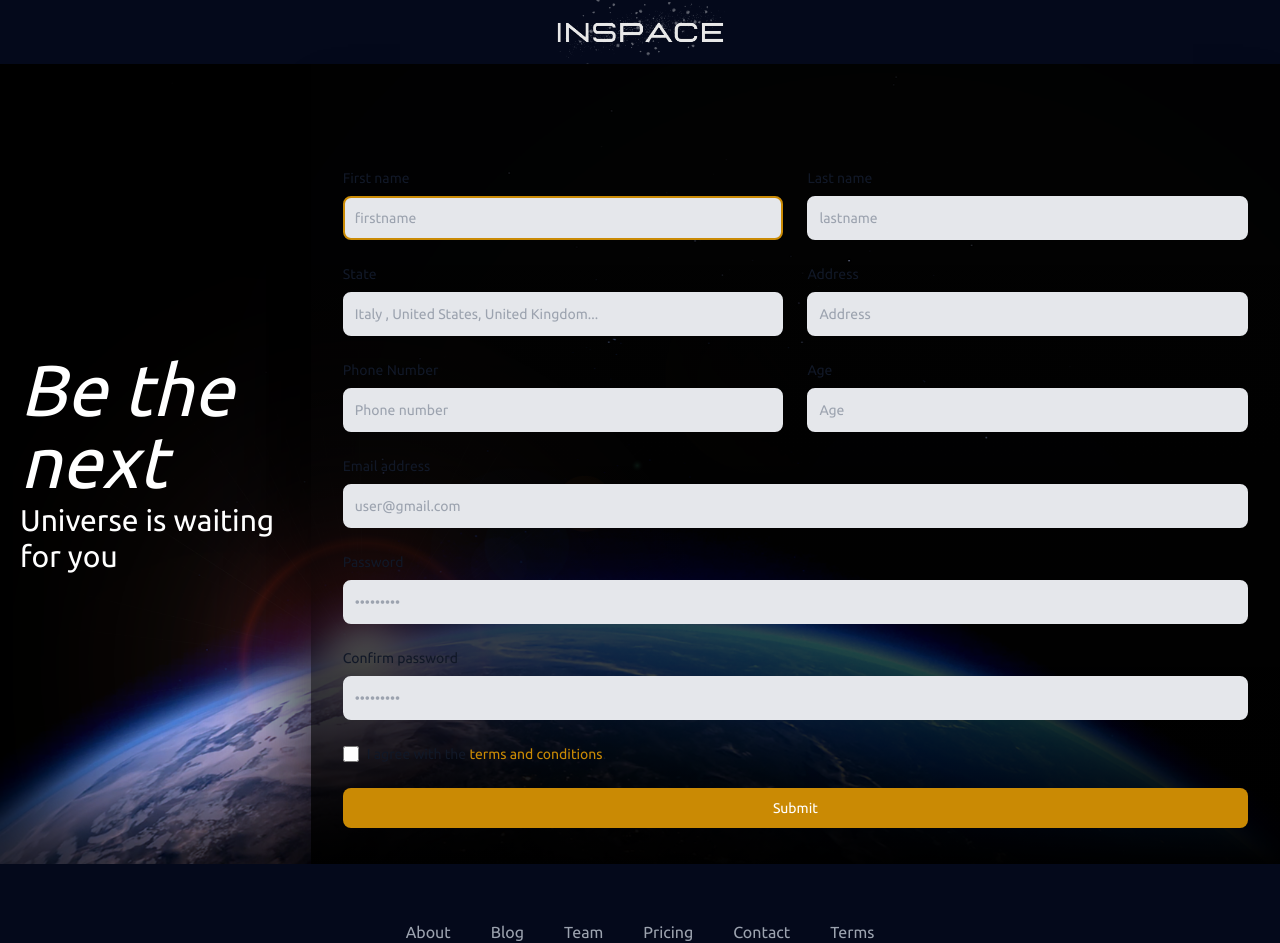
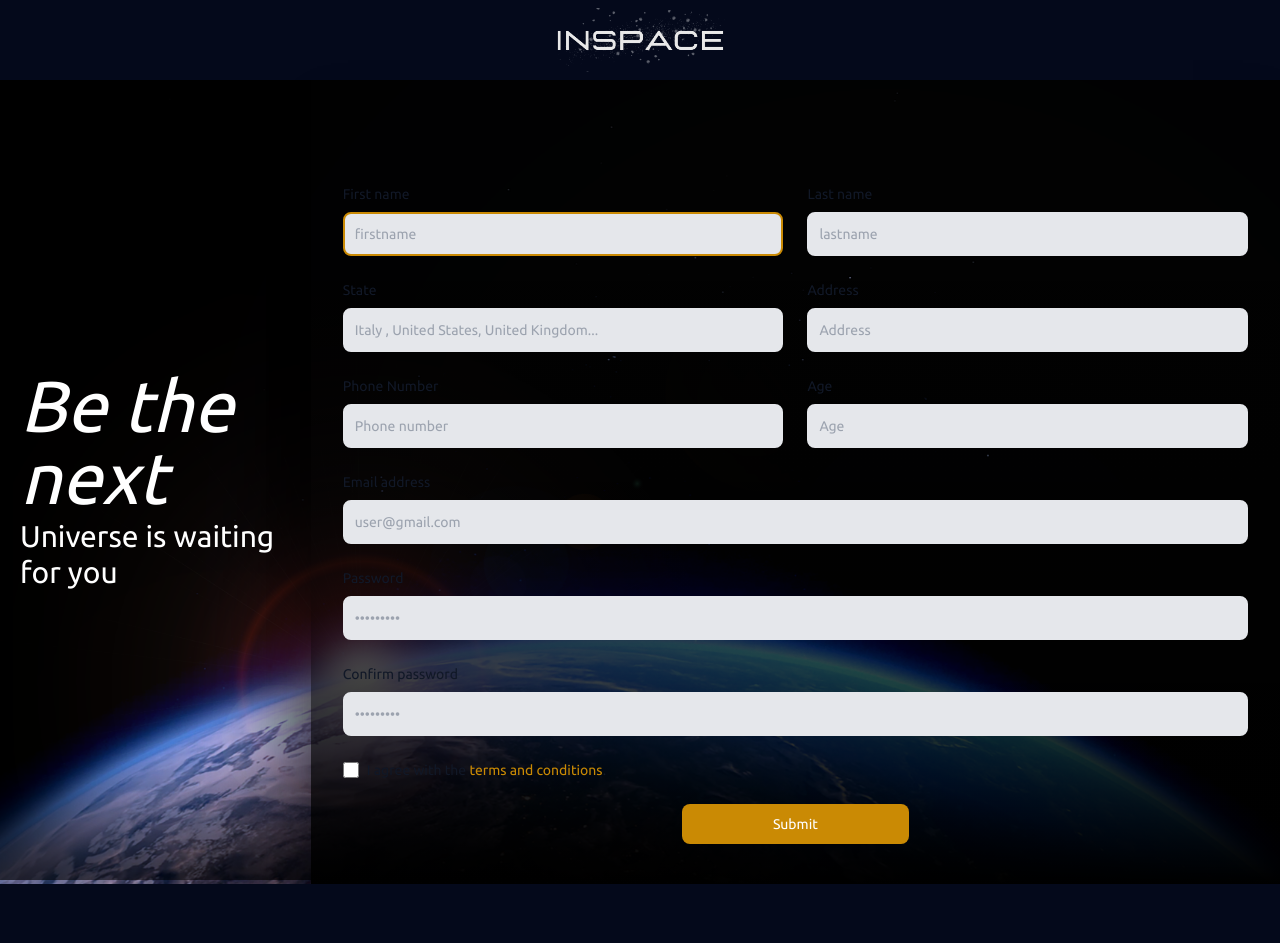
Before and after one commit to Graziano10/InSpace_Project, a React (Vite) app in the folder InSpace/: page /form-planet in a window 1280 px wide. Shown: the top 943 px of the page. Built offline with nearby package versions, Linux system fonts and the light colour scheme.

Commit message:
fixed: button

```diff
--- a/InSpace/src/pages/FormPlanet.jsx
+++ b/InSpace/src/pages/FormPlanet.jsx
@@ -51,7 +51,7 @@ export const FormPlanet = () => {
     });
 
   return (
-    <div className="flex flex-col h-screen">
+    <div className="flex flex-col h-fit">
       <ToastContainer
         position="bottom-right"
         autoClose={5000}
@@ -71,7 +71,7 @@ export const FormPlanet = () => {
 
       <section
         id="content"
-        className="bg-form-bg bg-cover bg-center flex flex-col md:h-full  "
+        className="bg-form-bg bg-cover bg-center flex flex-col md:h-fit  "
       >
         <article className=" flex flex-row h-fit w-screen ">
           <div className=" backy bg-form-bg8 bg-no-repeat  bg-cover bg-center h-screen  ">
@@ -265,12 +265,15 @@ export const FormPlanet = () => {
                 .
               </label>
             </div>
+            <div className="w-full flex justify-center">
+
             <button
               type="submit"
-              className="text-white  bg-yellow-600 hover:bg-yellow-800 focus:ring-4 focus:outline-none focus:ring-blue-300 font-medium rounded-lg text-sm w-full sm:w-auto px-5 py-2.5 text-center"
-            >
+              className="text-white  bg-yellow-600 hover:bg-yellow-800 focus:ring-4 focus:outline-none focus:ring-blue-300 font-medium rounded-lg text-sm w-full sm:w-auto px-5 py-2.5 text-center md:w-1/4 "
+              >
               Submit
             </button>
+              </div>
           </form>
         </article>
       </section>
```
